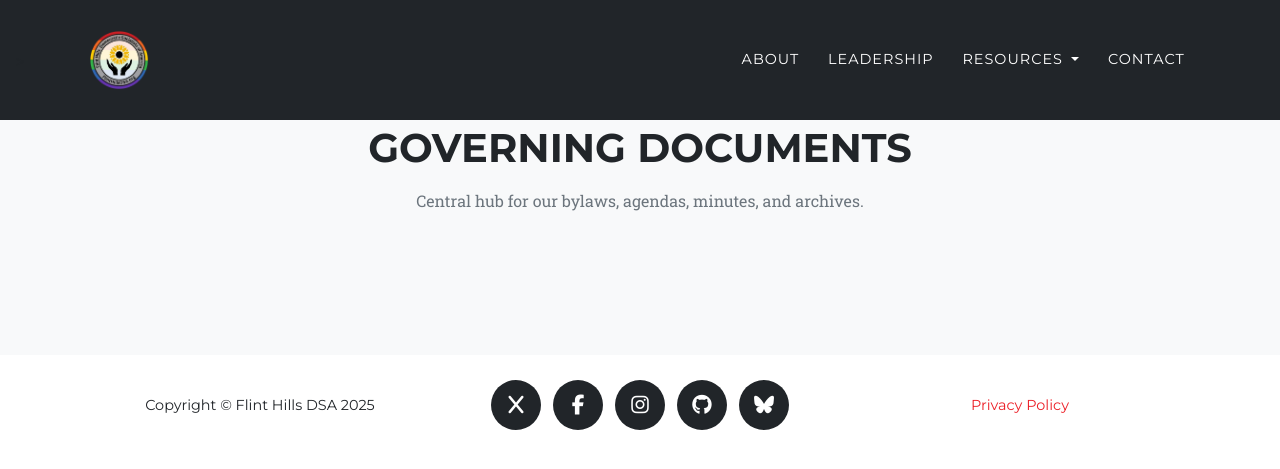
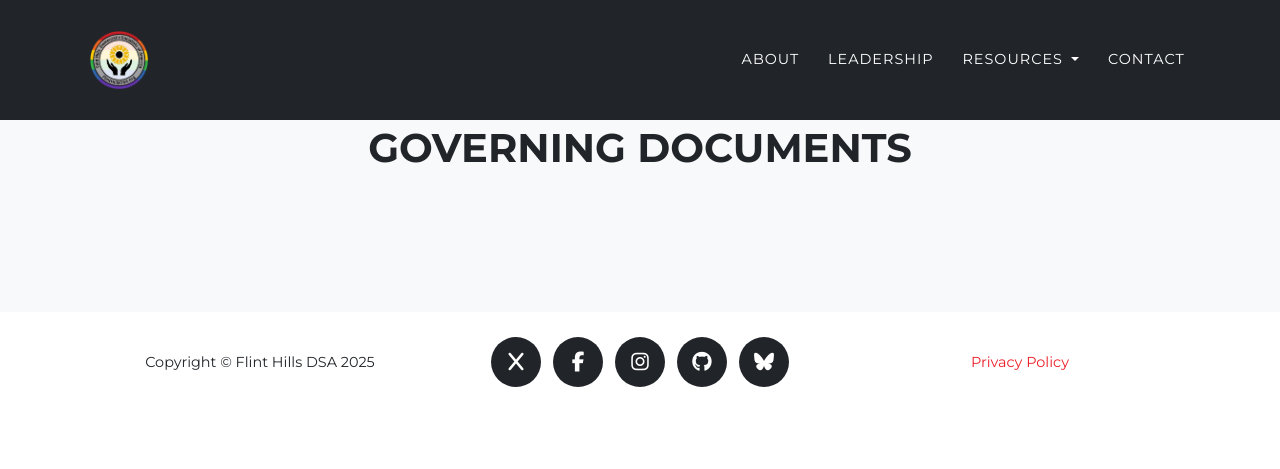
Before and after one commit to flinthillsdsa/website, a Jekyll site: the page built from _resources/chapter-documentation/governing-documents.html, in a window 1280 px wide. Shown: the top 469 px of the page. Built offline with Jekyll 4.4.1, drawn with Linux system fonts in a browser that asks for light colours; some web fonts are replaced.

Commit message:
Update governing-documents.html

```diff
--- a/_resources/chapter-documentation/governing-documents.html
+++ b/_resources/chapter-documentation/governing-documents.html
@@ -15,9 +15,7 @@ section: resources
     <div class="row text-center mb-4">
       <div class="col-lg-12">
         <h2 class="section-heading text-uppercase">{{ page.title }}</h2>
-        <p class="section-subheading text-muted">
-          Central hub for our bylaws, agendas, minutes, and archives.
-        </p>
+        <p class="section-subheading text-muted"> </p>
       </div>
     </div>
 
```
